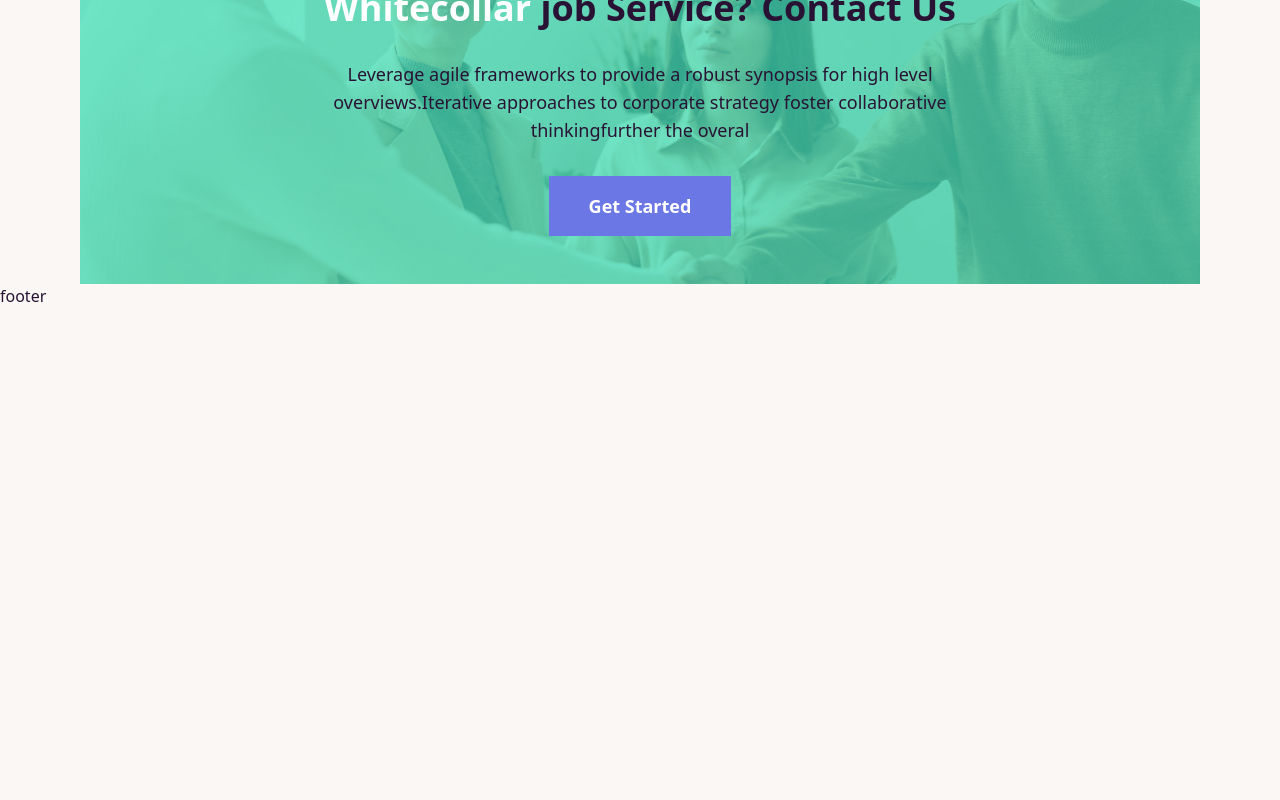
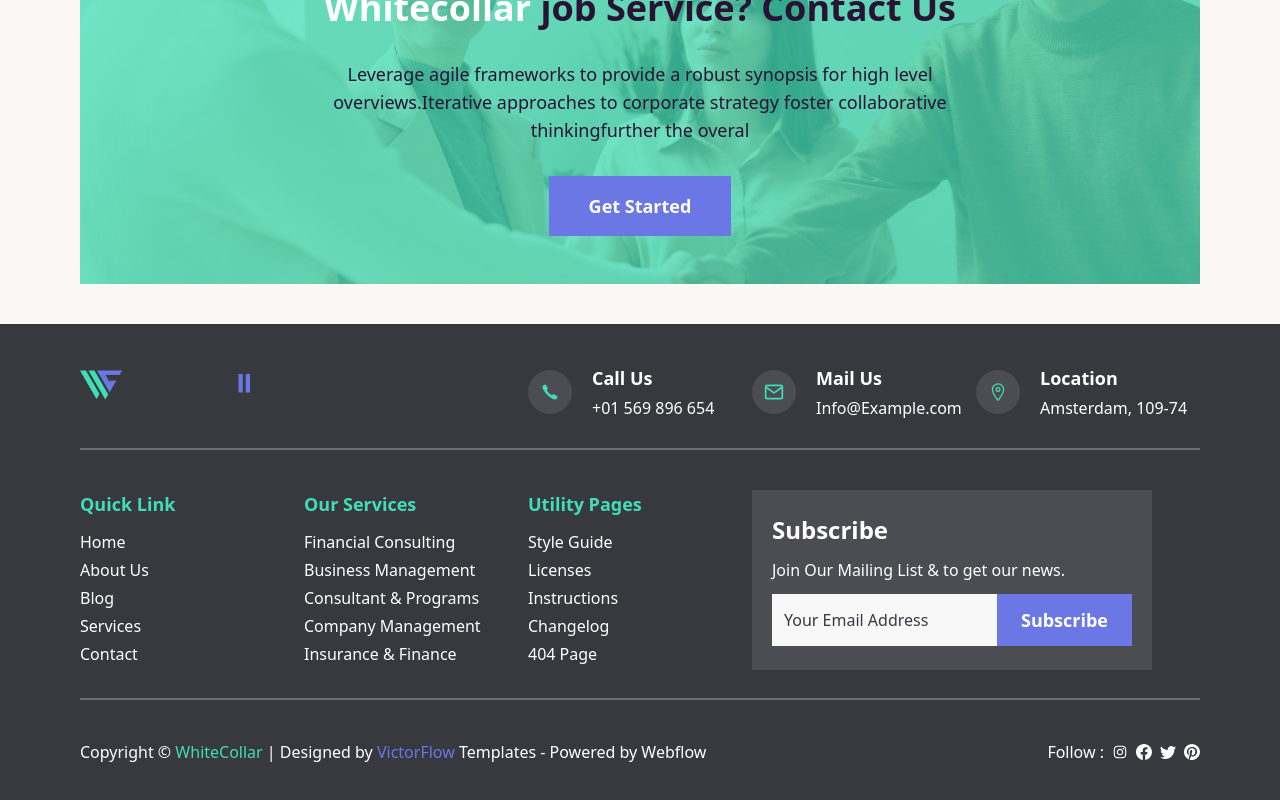
Before and after one commit to vishnubansal001/conceptou-frontend, a React (Create React App) app: page / in a window 1280 px wide. Shown: the part 6783-7583 px from the top of the page. Before the commit the page ends 7091 px from the top, so only its background shows below. Built offline with nearby package versions, Linux system fonts and the light colour scheme.

Commit message:
new:added the footer

```diff
--- a/src/components/Footer/Footer.jsx
+++ b/src/components/Footer/Footer.jsx
@@ -1,11 +1,116 @@
-import React from 'react'
+import React from "react";
+import { footers } from "../../database/data";
+import { BsFacebook, BsTwitter, BsPinterest } from "react-icons/bs";
+import { AiOutlineInstagram } from "react-icons/ai";
+import { IoIosCall } from "react-icons/io";
+import { IoLocationOutline } from "react-icons/io5";
+import { FiMail } from "react-icons/fi";
+import logo from "../../assets/logo.png";
 
 const Footer = () => {
   return (
-    <div>
-      footer
-    </div>
-  )
-}
+    <footer className="flex flex-col justify-start items-start select-none h-full bg-[#37393F] text-white mt-10">
+      <div className="flex flex-col w-full md:px-20 px-10 py-10 gap-y-10">
+        <div className="grid lg:grid-cols-5 md:grid-cols-3 sm:grid-cols-2 grid-cols-1 pb-7 border-b-2 border-b-[#6C6D72]">
+          <div className="lg:col-span-2 col-span-1">
+            <img src={logo} alt="" />
+          </div>
+          <div className="flex flex-row justify-start items-center gap-5">
+            <div className="w-auto h-auto p-3 bg-[#4C4D52] rounded-full text-[#40DDB6]">
+              <IoIosCall className="text-xl" />
+            </div>
+            <div className="flex flex-col justify-start items-start gap-1">
+              <h1 className="font-semibold md:text-lg text-base">Call Us</h1>
+              <p className="md:text-base text-sm font-normal">
+                +01 569 896 654
+              </p>
+            </div>
+          </div>
+          <div className="flex flex-row justify-start items-center gap-x-5 gap-y-5">
+            <div className="w-auto h-auto p-3 bg-[#4C4D52] rounded-full text-[#40DDB6]">
+              <FiMail className="text-xl" />
+            </div>
+            <div className="flex flex-col justify-start items-start gap-1">
+              <h1 className="font-semibold md:text-lg text-base">Mail Us</h1>
+              <p className="md:text-base text-sm font-normal">
+                Info@Example.com
+              </p>
+            </div>
+          </div>
+          <div className="flex flex-row justify-start items-center gap-5">
+            <div className="w-auto h-auto p-3 bg-[#4C4D52] rounded-full text-[#40DDB6]">
+              <IoLocationOutline className="text-xl" />
+            </div>
+            <div className="flex flex-col justify-start items-start gap-1">
+              <h1 className="font-semibold md:text-lg text-base">Location</h1>
+              <p className="md:text-base text-sm font-normal">
+                Amsterdam, 109-74
+              </p>
+            </div>
+          </div>
+        </div>
+        <div className="grid lg:grid-cols-5 md:grid-cols-3 sm:grid-cols-2 grid-cols-1 pb-7 border-b-2 border-b-[#6C6D72] gap-y-5">
+          {footers?.map((item, ind) => (
+            <div
+              key={ind}
+              className="flex flex-col justify-start items-start gap-3"
+            >
+              <h1 className="font-semibold md:text-lg text-base text-[#40DDB6] cursor-pointer hover:underline">
+                {item.name}
+              </h1>
+              <div className="flex flex-col justify-start items-start gap-1">
+                {item.pages?.map((i, id) => (
+                  <p
+                    key={id}
+                    className="md:text-base text-sm font-normal cursor-pointer hover:underline"
+                  >
+                    {i.name}
+                  </p>
+                ))}
+              </div>
+            </div>
+          ))}
+          <div className="lg:col-span-2 col-span-1 ">
+            <div className="flex flex-col justify-start items-start gap-3 bg-[#4C4D52] px-5 py-6 max-w-[25rem]">
+              <h1 className="lg:text-2xl font-semibold md:text-xl sm:text-lg text-base">
+                Subscribe
+              </h1>
+              <p className="md:text-base text-sm font-normal">
+                Join Our Mailing List & to get our news.
+              </p>
+              <div className="flex sm:flex-row flex-col gap-y-4">
+                <input
+                  type="email"
+                  name=""
+                  id=""
+                  className="w-full px-3 py-2 bg-[#f8f8f8] text-black outline-none placeholder:text-[#37393F]"
+                  placeholder="Your Email Address"
+                />
+                <div className="flex flex-col justify-center items-center">
+                  <button className="capitalize text-lg text-[#fff] font-semibold bg-[#6B77E5] hover:bg-[#5f66a8] transition-all duration-300 ease-in-out px-6 py-3">
+                    subscribe
+                  </button>
+                </div>
+              </div>
+            </div>
+          </div>
+        </div>
+        <div className="flex md:flex-row flex-col md:justify-between justify-start items-start gap-y-5 gap-x-5">
+          <p>
+            Copyright © <span className="text-[#40DDB6]">WhiteCollar</span> | Designed by <span className="text-[#6B77E5]">VictorFlow</span> Templates - Powered
+            by Webflow
+          </p>
+          <div className="flex flex-row gap-2 justify-center items-center">
+            <p>Follow :</p>
+            <AiOutlineInstagram />
+            <BsFacebook />
+            <BsTwitter />
+            <BsPinterest />
+          </div>
+        </div>
+      </div>
+    </footer>
+  );
+};
 
-export default Footer
+export default Footer;
--- a/src/database/data.js
+++ b/src/database/data.js
@@ -200,3 +200,36 @@ export const news = [
     text3: "collaborative thinking.",
   },
 ];
+
+export const footers = [
+  {
+    name: "Quick Link",
+    pages: [
+      { name: "Home" },
+      { name: "About Us" },
+      { name: "Blog" },
+      { name: "Services" },
+      { name: "Contact" },
+    ],
+  },
+  {
+    name: "Our Services",
+    pages: [
+      { name: "Financial Consulting" },
+      { name: "Business Management" },
+      { name: "Consultant & Programs" },
+      { name: "Company Management" },
+      { name: "Insurance & Finance" },
+    ],
+  },
+  {
+    name: "Utility Pages",
+    pages: [
+      { name: "Style Guide" },
+      { name: "Licenses" },
+      { name: "Instructions" },
+      { name: "Changelog" },
+      { name: "404 Page" },
+    ],
+  },
+];
```
